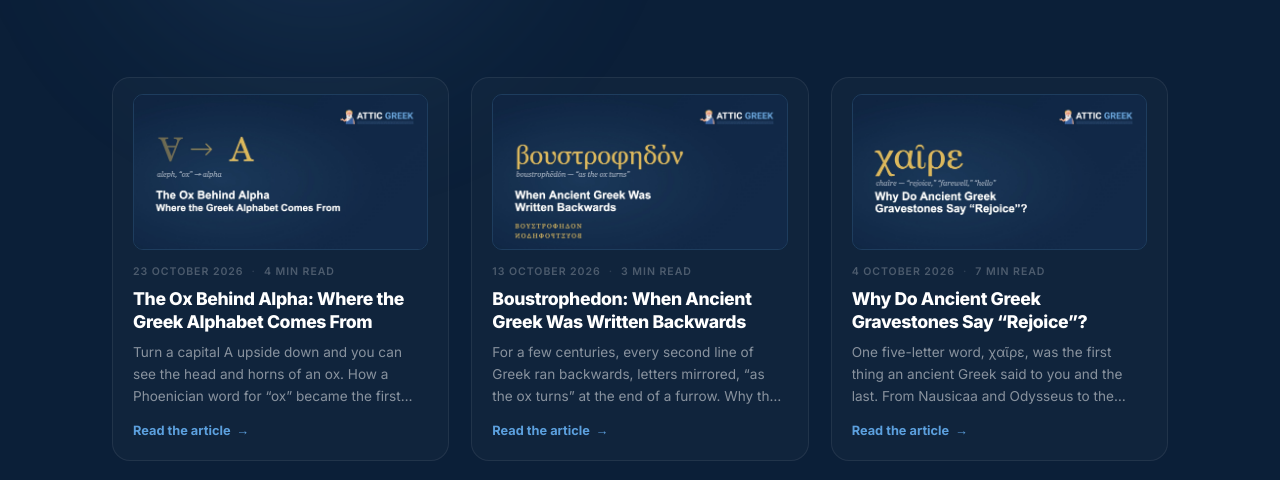
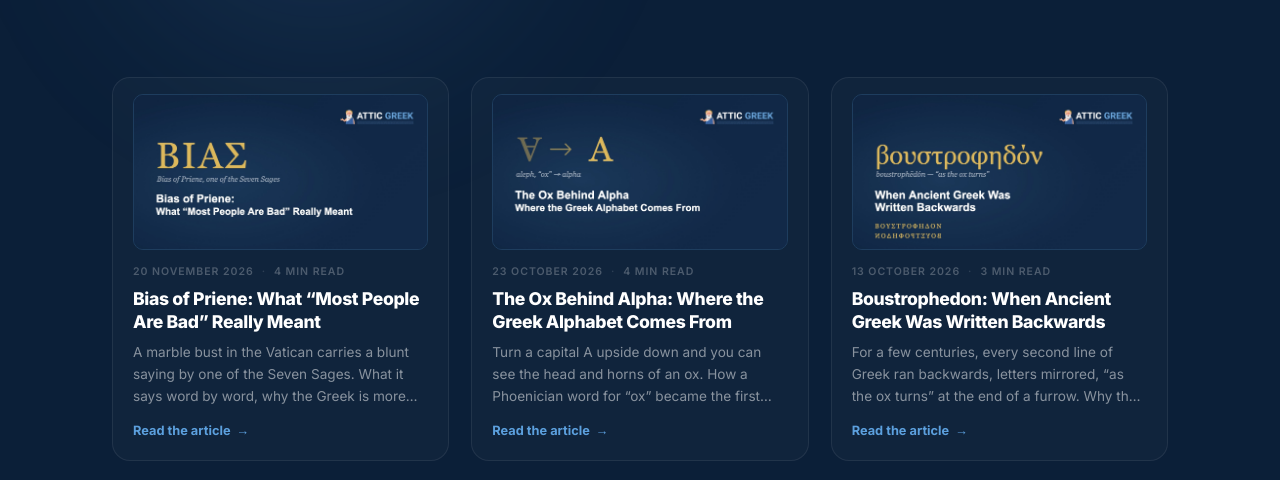
Before and after one commit to hernandezedca/attic-greek, a plain HTML site: page blog/index.html in a window 1280 px wide. Shown: the part 314-794 px from the top of the page. Drawn offline with Linux system fonts and the light colour scheme.

Commit message:
Update index.html

```diff
--- a/blog/index.html
+++ b/blog/index.html
@@ -57,6 +57,14 @@
     "logo": { "@type": "ImageObject", "url": "https://atticgreek.com/assets/logo.png" }
   },
   "blogPost": [
+    {
+      "@type": "BlogPosting",
+      "headline": "Bias of Priene: What “Most People Are Bad” Really Meant",
+      "description": "The saying οἱ πλεῖστοι κακοί attributed to Bias of Priene, one of the Seven Sages: what it says word by word, where it comes from in Diogenes Laertius, and what else Bias said about hope and wisdom.",
+      "url": "https://atticgreek.com/blog/bias-of-priene-most-people-are-bad/",
+      "datePublished": "2026-11-20",
+      "author": { "@type": "Organization", "name": "Attic Greek" }
+    },
     {
       "@type": "BlogPosting",
       "headline": "The Ox Behind Alpha: Where the Greek Alphabet Comes From",
@@ -200,6 +208,22 @@
      Full instructions in README.md.
 ══════════════════════════════════════════ -->
 <div class="post-list">
+
+  <!-- ── POST 10 ── -->
+  <a class="post-card" href="/blog/bias-of-priene-most-people-are-bad/">
+    <div class="post-card-thumb">
+      <img src="../assets/bias-of-priene-blog.jpg" width="1200" height="630" loading="lazy"
+           alt="ΒΙΑΣ — Bias of Priene, one of the Seven Sages">
+    </div>
+    <div class="post-meta">
+      <time datetime="2026-11-20">20 November 2026</time>
+      <span class="dot" aria-hidden="true">·</span>
+      <span>4 min read</span>
+    </div>
+    <h2>Bias of Priene: What “Most People Are Bad” Really Meant</h2>
+    <p class="post-excerpt">A marble bust in the Vatican carries a blunt saying by one of the Seven Sages. What it says word by word, why the Greek is more careful than the English, and what Bias said about hope and wisdom.</p>
+    <span class="read-more">Read the article <span aria-hidden="true">→</span></span>
+  </a>
 
   <!-- ── POST 9 ── -->
   <a class="post-card" href="/blog/alpha-ox-origin-of-the-greek-alphabet/">
```
